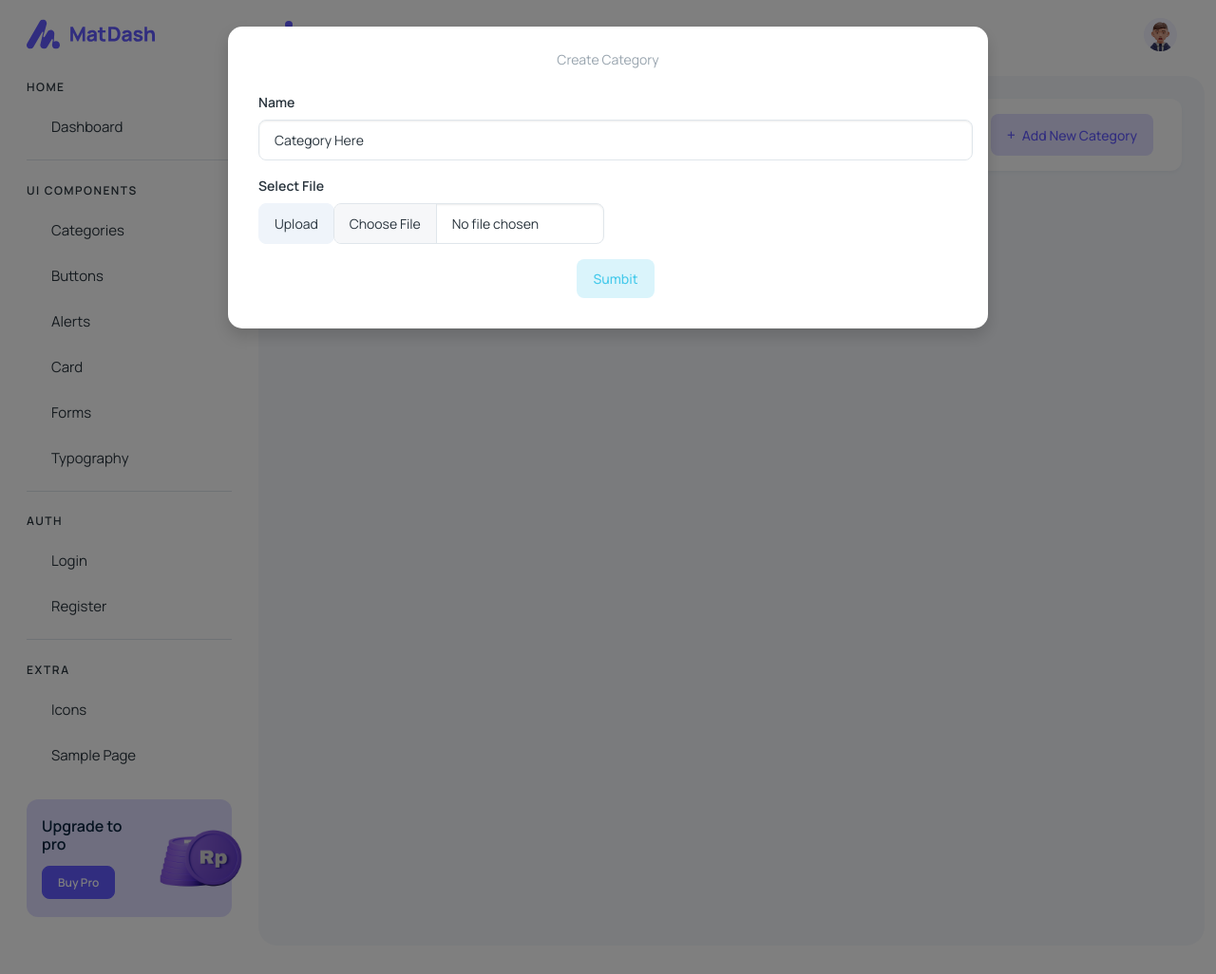
After one commit to BharateshPoojary/phpstockproject, a PHP site: page /category.php in a window 1280 px wide, after a click that opens the changed part. The commit adds this page. Shown: the whole page at 95% size. Run offline with PHP 8.4, Linux system fonts and the light colour scheme; some libraries are stand-ins or nearby versions.

Commit message:
category created

```diff
--- /dev/null
+++ b/category.php
@@ -0,0 +1,122 @@
+<!doctype html>
+<html lang="en">
+
+<head>
+  <meta charset="utf-8">
+  <meta name="viewport" content="width=device-width, initial-scale=1">
+  <title>Matdash Free</title>
+  <link rel="shortcut icon" type="image/png" href="./assets/images/logos/favicon.png" />
+  <link rel="stylesheet" href="./assets/css/styles.min.css" />
+</head>
+
+<body>
+  <!--  Body Wrapper -->
+  <div class="page-wrapper" id="main-wrapper" data-layout="vertical" data-navbarbg="skin6" data-sidebartype="full"
+    data-sidebar-position="fixed" data-header-position="fixed">
+    <?php include "sidebar.php"?>
+    <div class="body-wrapper">
+      <?php include "header.php"?>
+      <div class="body-wrapper-inner">
+        <div class="container-fluid">
+            <div class="card card-body py-3">
+                <div class="row align-items-center">
+                    <div class="col-12">
+                        <div class="d-sm-flex align-items-center justify-content-between">
+                            <h4 class="mb-4 mb-sm-0 card-title">Category</h4>
+                            <button type="button" class="btn bg-primary-subtle text-primary"
+                                data-bs-toggle="modal" data-bs-target="#create">
+                                <span class="fs-4 me-1">+</span>
+                                Add New Category
+                            </button>
+                        </div>
+                    </div>
+                </div>
+            </div>
+            <div id="create" class="modal fade" tabindex="-1" aria-modal="true" role="dialog">
+                <div class="modal-dialog modal-dialog-scrollable modal-lg">
+                    <div class="modal-content">
+                        <div class="modal-body">
+                            <div class="text-center mt-2 mb-4">
+                                Create Category
+                            </div>
+                            <form action="http://stock.swiftmore.in/mobileApis/TestCURD_category.php" method="post" enctype="multipart/form-data"
+                                class="ps-3 pr-3">
+                                <!-- create modal -->
+                                <input type="text" name="action" value="create" hidden>
+                                <!-- create modal -->
+                                <div class="row">
+                                    <div class="col-12">
+                                        <div class="mb-3">
+                                            <label for="inputcom" class="form-label">Name</label>
+                                            <input type="text" class="form-control" id="catinput"
+                                                placeholder="Category Here" name="catName">
+                                        </div>
+                                    </div>
+                                    <div class="col-6">
+                                        <div class="mb-3">
+                                            <label class="form-label">Select File</label>
+                                            <div class="input-group flex-nowrap">
+                                                <div class="input-group-prepend">
+                                                    <span class="input-group-text">Upload</span>
+                                                </div>
+                                                <div class="custom-file">
+                                                    <input type="file" class="form-control"
+                                                        id="inputGroupFile01" accept=".png, .jpg,.jpeg,image/*"
+                                                        name="catImg" onchange="showImage(this, 'img_url');">
+                                                </div>
+                                            </div>
+                                        </div>
+                                    </div>
+                                    <div class="col-sm-6 col-xxl-4">
+                                        <div class="mb-3">
+                                            <div class="mb-3 d-flex justify-content-center">
+                                                <img style="height: 150px; width: 3.5cm; display:none"
+                                                    id="img_url" />
+                                            </div>
+                                        </div>
+                                    </div>
+                                </div>
+                                <div class="mb-3 text-center">
+                                    <button class="btn btn-rounded bg-info-subtle text-info " type="submit">
+                                        Sumbit
+                                    </button>
+                                </div>
+                            </form>
+                        </div>
+                    </div>
+                </div>
+            </div>
+        </div>
+      </div>
+    </div>
+  </div>
+  <script>
+    const showImage=(imginputelement,Id)=>{
+        // console.log(imginputelement.files);
+        //imginputelement.files .files is required to get the img information in object
+        const imgUrl=document.getElementById('img_url');
+        if (imginputelement.files && imginputelement.files[0]) {
+            const filereader = new FileReader();
+            filereader.readAsDataURL(imginputelement.files[0]);//It starts reading the selected file asynchronously.This is used to convert the file to base 64 url for  required if you want to display the selected file (image) in the browser as a preview
+            filereader.onload=(e)=>{//When the file is successfully read:
+                imgUrl.style.display="block";
+                imgUrl.src = e.target.result;
+                // console.log(e.target.result);
+            }
+        }else{
+            imgUrl.style.display="none";
+        }
+    }
+
+  </script>
+  <script src="https://cdn.jsdelivr.net/npm/axios/dist/axios.min.js"></script><!-- using axios -->
+  <script src="./assets/libs/jquery/dist/jquery.min.js"></script>
+  <script src="./assets/libs/bootstrap/dist/js/bootstrap.bundle.min.js"></script>
+  <script src="./assets/js/sidebarmenu.js"></script>
+  <script src="./assets/js/app.min.js"></script>
+  <script src="./assets/libs/simplebar/dist/simplebar.js"></script>
+  <!-- solar icons -->
+  <script src="https://cdn.jsdelivr.net/npm/iconify-icon@1.0.8/dist/iconify-icon.min.js"></script>
+</body>
+
+</html>
--- a/sidebar.php
+++ b/sidebar.php
@@ -26,9 +26,18 @@
           <li>
             <span class="sidebar-divider lg"></span>
           </li>
+
+
+
           <li class="nav-small-cap">
             <iconify-icon icon="solar:menu-dots-linear" class="nav-small-cap-icon fs-4"></iconify-icon>
             <span class="hide-menu">UI COMPONENTS</span>
+          </li>
+          <li class="sidebar-item">
+            <a class="sidebar-link" href="/PHPDASHBOARD/category.php" aria-expanded="false">
+              <iconify-icon icon="solar:passport-minimalistic-outline"></iconify-icon>
+              <span class="hide-menu">Categories</span>
+            </a>
           </li>
           <li class="sidebar-item">
             <a class="sidebar-link" href="/PHPDASHBOARD/button.php" aria-expanded="false">
```
